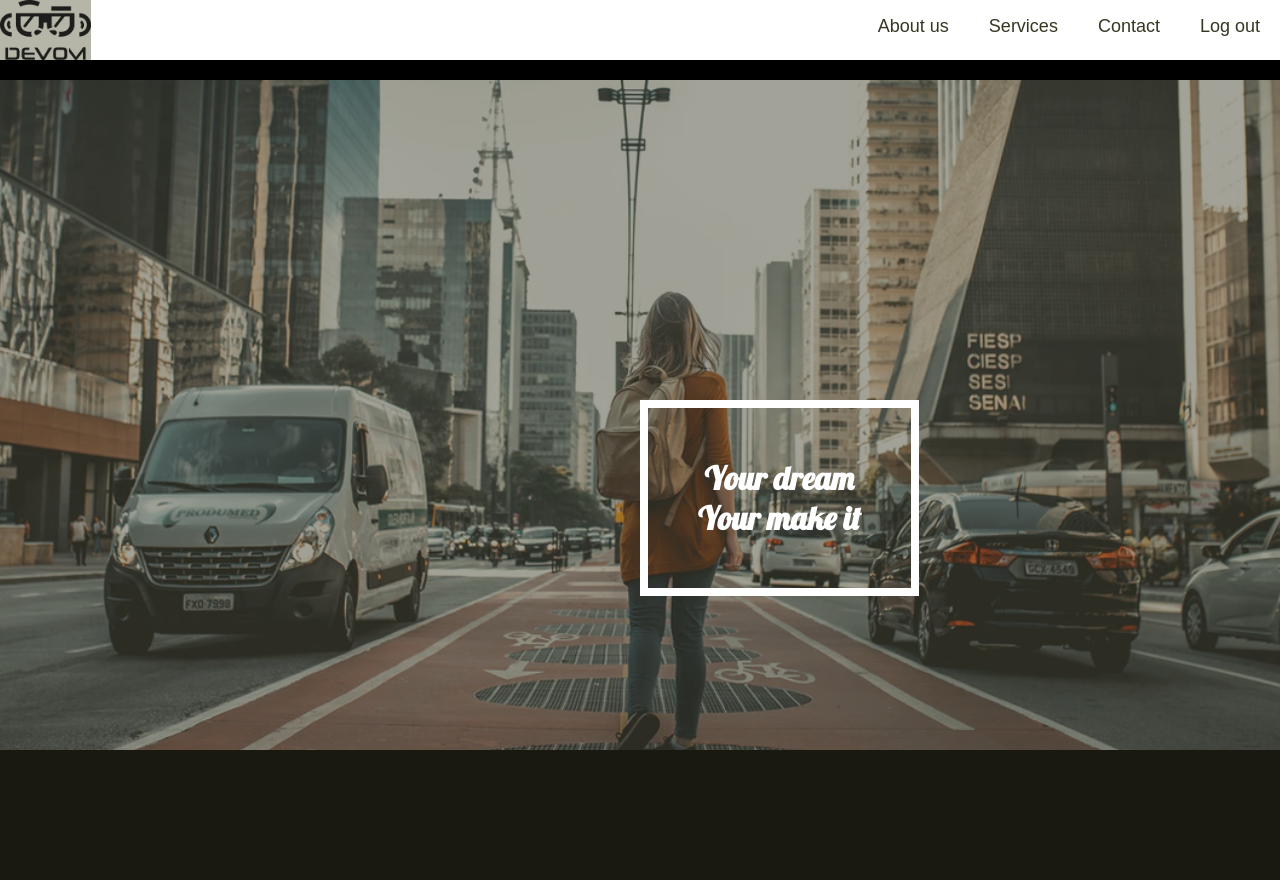
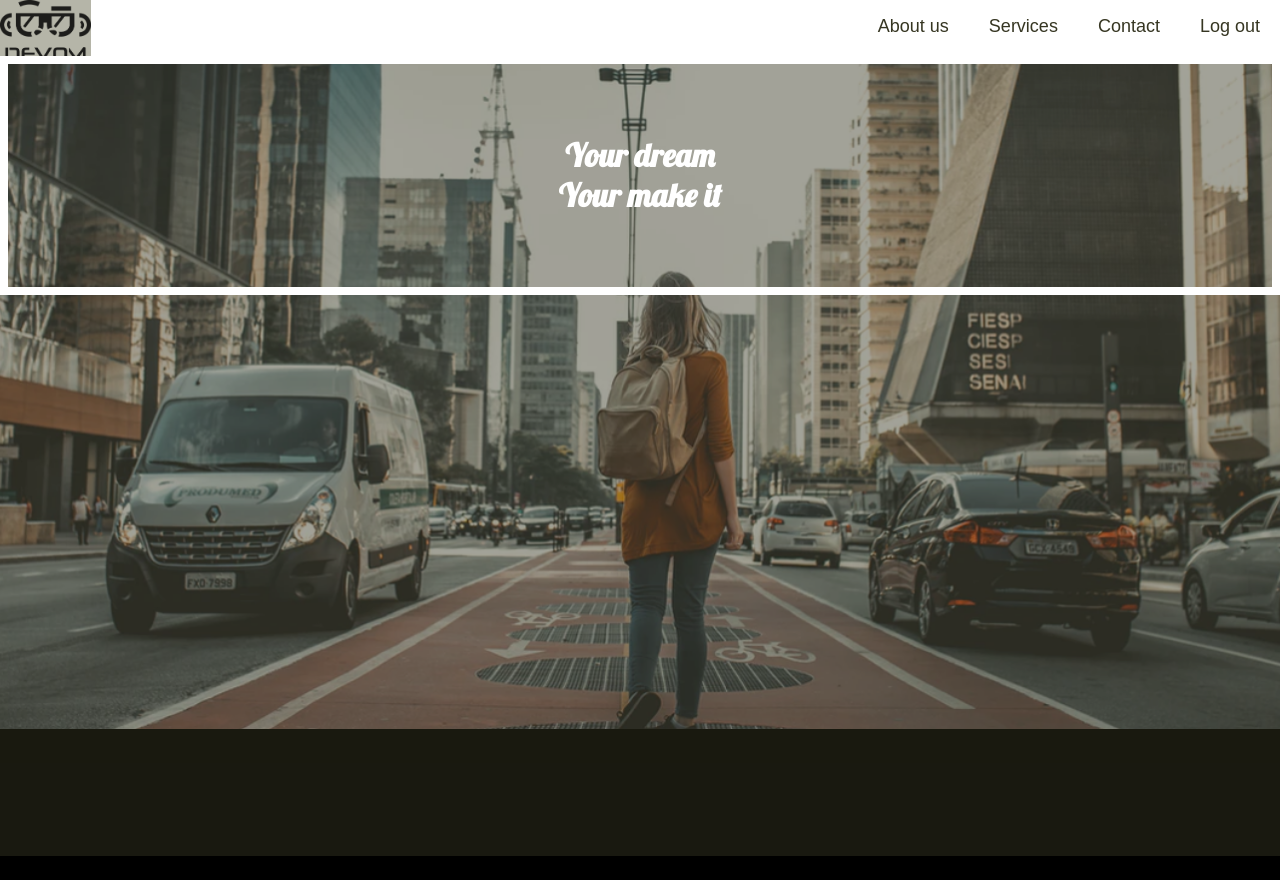
Before and after one commit to omar-devom/cursobasicoweb, a plain HTML site: page index.html in a window 1280 px wide. After the commit the page ends 856 px from the top, so only its background shows below. Drawn offline with Linux system fonts and the light colour scheme; a web font is replaced by a local one.

Commit message:
modify in class

```diff
--- a/index.html
+++ b/index.html
@@ -37,12 +37,12 @@
         </header>
         <div class="to_action">
             <img class="to_action__img" src="./assets/bg_landing_top.png" />
-            <div class="to_action__img--layer" ></div>
-
-            <div class="to_action__button">
-                <h1>
-                    Your dream <br> Your make it
-                </h1>
+            <div class="to_action__img--layer" >
+                <div class="to_action__button">
+                    <h1>
+                        Your dream <br> Your make it
+                    </h1>
+                </div>
             </div>
         </div>
     </body>
--- a/styles.css
+++ b/styles.css
@@ -47,6 +47,7 @@ body{
 body{
     margin: 0;
     background: #000000;
+    overflow-x: hidden;
 }
 
 
@@ -55,6 +56,7 @@ body{
     display: flex;
     justify-content: space-between;
     background-color: #fff;
+    z-index: 100;
 }
 
 .header__img{
@@ -110,33 +112,30 @@ body{
 */
 
 .to_action{
+    max-height: 100vh;
+}
+
+.to_action__img{
+    display: block;
+    margin-left: 0%;
+    margin-right: 0%;
+    width: 100%;
+}
+
+.to_action__img--layer{
+    position:  absolute;
+    top: 7%;
+    left: 0%;
+    background-color: #36362276;
     min-height: 100vh;
+    width: 100vw;
+    text-align: center;
 
 }
 
-.to_action__img{
-    min-width: 100vw;
-    position: absolute;
-    right: 0;
-    top: 10%;
+.to_action__button{
+    border: 8px solid #fff;
 
-}
-
-.to_action__img--layer{
-    position: absolute;
-    right: 0;
-    top: 10%;
-    background-color: #36362276;
-    min-height: 100vh;
-    width: 100vw;
-}
-
-.to_action__button{
-    position: absolute;
-    top: 50%;
-    left: 50%;
-    border: 8px solid #fff;
-    margin: 0px;
 }
 
 .to_action__button h1{
@@ -144,10 +143,9 @@ body{
     font-family: 'Lobster', cursive;
     color: #fff;
     padding: 50px;
-    margin: 0px;
+
 }
 
 .to_action__button h1:hover{
-
     color: #E8BE1F;
 }
```
